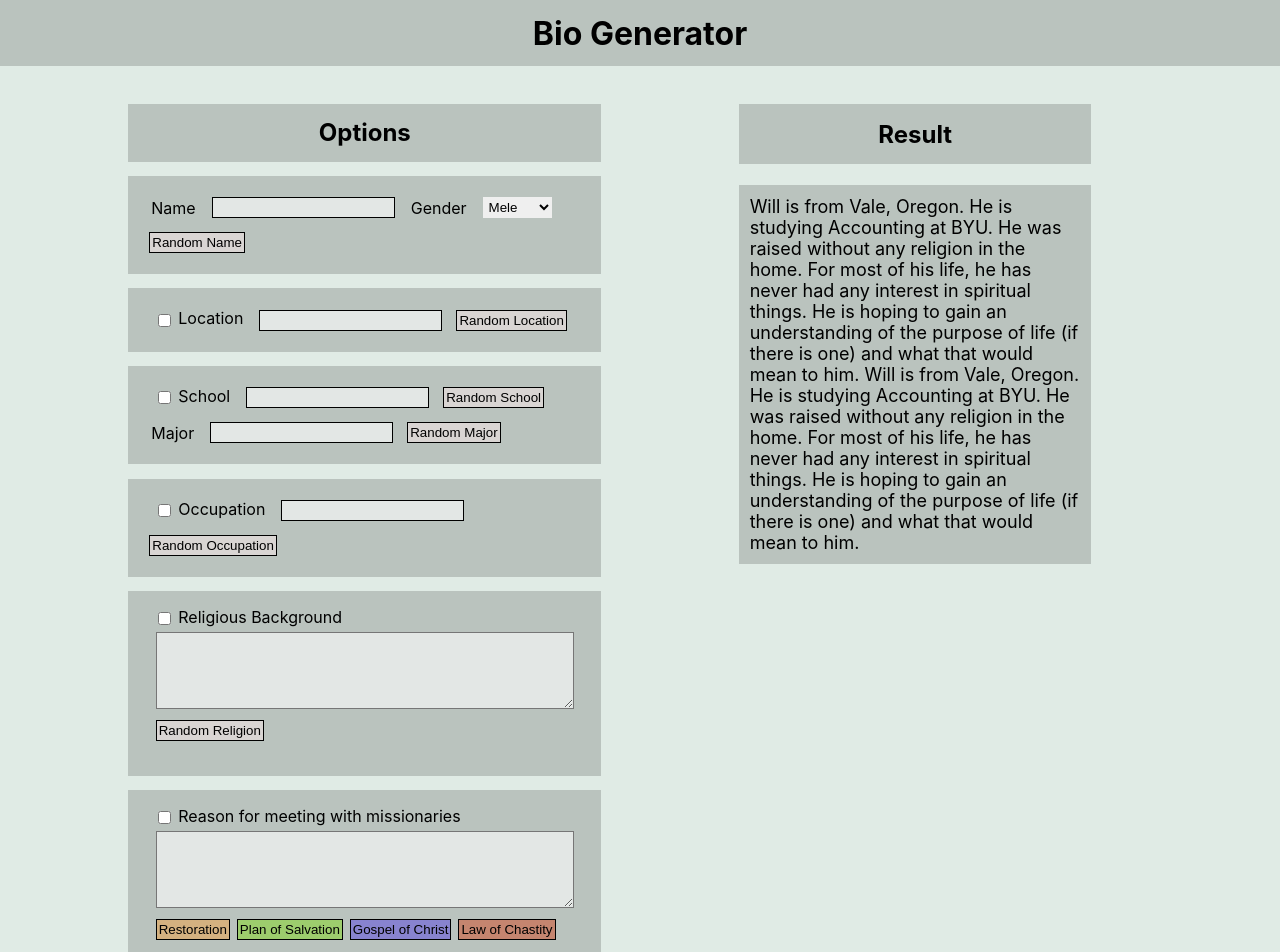
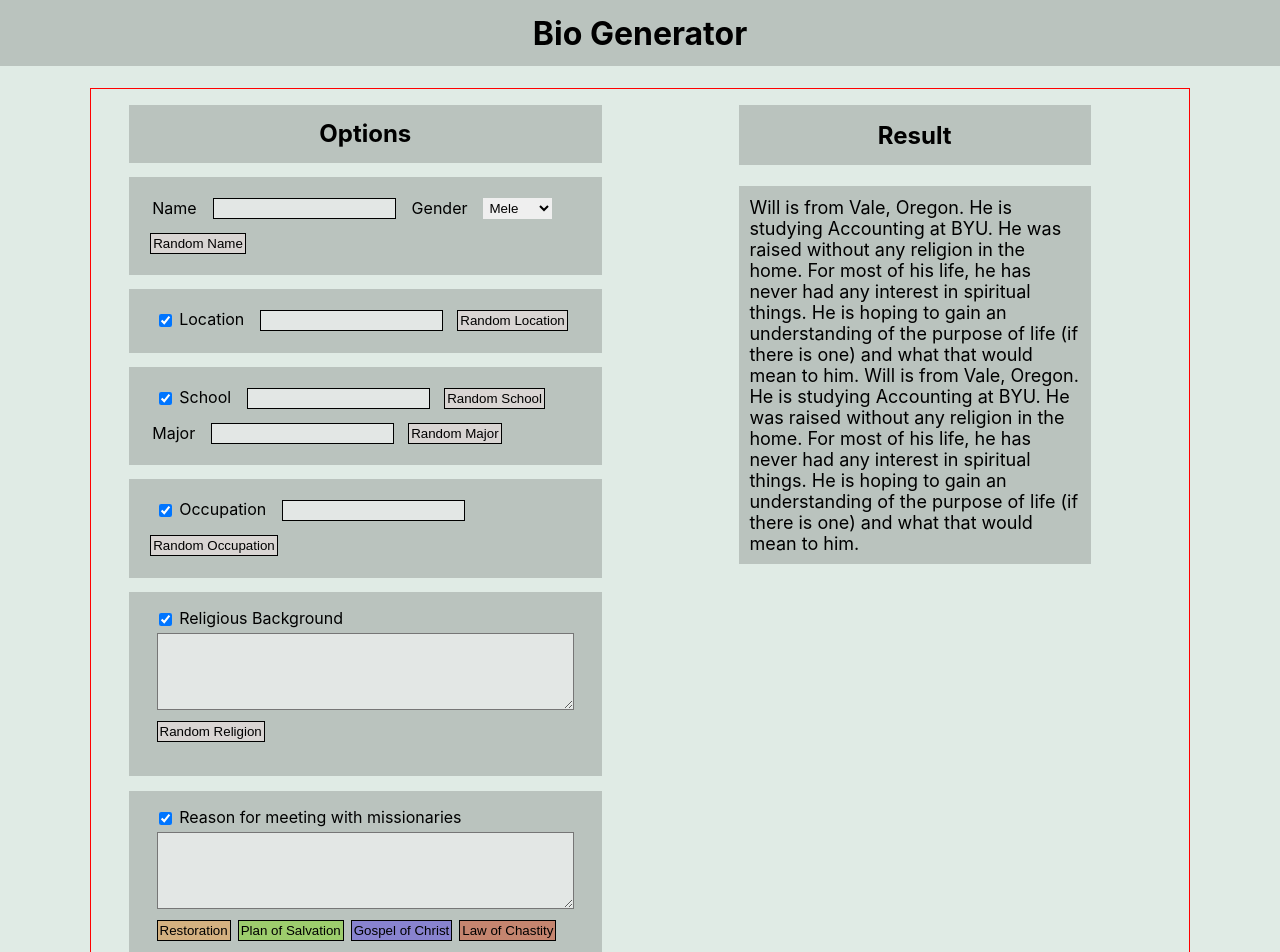
Before and after one commit to Shiva7781/Bio_Generator, a React (Create React App) app: page / in a window 1280 px wide. Shown: the top 952 px of the page. Built offline with nearby package versions, Linux system fonts and the light colour scheme.

Commit message:
Input and Checkbox functionality added

```diff
--- a/src/App.js
+++ b/src/App.js
@@ -1,12 +1,12 @@
 import "./App.css";
 import Header from "./components/Header";
-import AllData from "./components/AllData";
+import EntryData from "./components/Entry/EntryData";
 
 function App() {
   return (
     <div className="App">
       <Header />
-      <AllData />
+      <EntryData />
     </div>
   );
 }
--- a/src/components/AllData.css
+++ /dev/null
@@ -1,25 +0,0 @@
-body {
-    background-color: rgb(224, 235, 229)
-}
-
-.All_Data {
-    display: flex;
-    margin: 7%;
-    margin-top: 1.7%;
-
-    /* border: 1px solid red; */
-}
-
-.Left_Div,
-.Right_Div {
-    width: 100%;
-    display: flex;
-    justify-content: space-around;
-    /* border: 1px solid red; */
-}
-
-@media only screen and (max-width: 1111px) {
-    .All_Data {
-        flex-direction: column;
-    }
-}
--- a/src/components/AllData.js
+++ /dev/null
@@ -1,19 +0,0 @@
-import React from "react";
-import "./AllData.css";
-import EntryData from "./Entry/EntryData";
-import DisplayData from "./Display/DisplayData";
-
-const AllData = () => {
-  return (
-    <div className="All_Data">
-      <div className="Left_Div">
-        <EntryData />
-      </div>
-      <div className="Right_Div">
-        <DisplayData />
-      </div>
-    </div>
-  );
-};
-
-export default AllData;
--- a/src/components/Display/DisplayData.js
+++ b/src/components/Display/DisplayData.js
@@ -1,7 +1,10 @@
 import React from "react";
 import "./DisplayData.css";
 
-const DisplayData = () => {
+const DisplayData = ({ entryData, checkBoxes }) => {
+  console.log("entryData:", entryData);
+  console.log("checkBoxes:", checkBoxes);
+
   return (
     <div className="Display_Data">
       <div>
--- a/src/components/Entry/EntryData.css
+++ b/src/components/Entry/EntryData.css
@@ -1,3 +1,31 @@
+body {
+    background-color: rgb(224, 235, 229)
+}
+
+.All_Data {
+    display: flex;
+    margin: 7%;
+    margin-top: 1.7%;
+
+    border: 1px solid red;
+}
+
+.Left_Div,
+.Right_Div {
+    width: 100%;
+    display: flex;
+    justify-content: space-around;
+    /* border: 1px solid red; */
+}
+
+@media only screen and (max-width: 1111px) {
+    .All_Data {
+        flex-direction: column;
+    }
+}
+
+/*  */
+
 .Entry_Data {
     margin: 7%;
     margin-top: 3%;
--- a/src/components/Entry/EntryData.js
+++ b/src/components/Entry/EntryData.js
@@ -1,14 +1,15 @@
 import React, { useState } from "react";
 import "./EntryData.css";
+import DisplayData from "../Display/DisplayData";
 
 const EntryData = () => {
-  const [check, setCheck] = useState({
-    location: true,
-    school: true,
-    occupation: true,
-    religion: true,
-    reason: true,
-  });
+  const [location, setLocation] = useState(true);
+  const [school, setSchool] = useState(true);
+  const [occupation, setOccupation] = useState(true);
+  const [religious, setReligious] = useState(true);
+  const [reason, setReason] = useState(true);
+
+  const checkBoxes = [location, school, occupation, religious, reason];
 
   const [entryData, setEntryData] = useState({
     username: "",
@@ -18,10 +19,8 @@ const EntryData = () => {
     major: "",
     occupation_text: "",
     religious_txt: "",
-    reason: "",
+    reason_txt: "",
   });
-
-  const [records, setRecords] = useState({});
 
   const handleInput = (e) => {
     const field = e.target.name;
@@ -29,18 +28,13 @@ const EntryData = () => {
     // console.log(`Field: ${field}  & Value: ${value}`);
 
     setEntryData({ ...entryData, [field]: value });
+    // console.log("entryData:", entryData);
   };
 
   const submitForm = (e) => {
     e.preventDefault();
 
-    // const newRecord = { ...entryData, id: new Date().toLocaleTimeString() };
-    const newRecord = { ...entryData, id: new Date().getTime().toString() };
-
-    console.log("records:", records);
-    console.log("newRecord:", newRecord);
-
-    setRecords({ ...records, newRecord });
+    // console.log("entryData:", entryData);
 
     // setEntryData({
     //   username: "",
@@ -54,15 +48,30 @@ const EntryData = () => {
     // });
   };
 
-  const handleCheck = () => {
-    if (check) {
-      setCheck(false);
-    } else {
-      setCheck(true);
-    }
+  const locationCheck = () => {
+    location ? setLocation(false) : setLocation(true);
+    console.log("location:", location);
+  };
+  const schoolCheck = () => {
+    school ? setSchool(false) : setSchool(true);
+    console.log("school:", school);
+  };
+  const occupationCheck = () => {
+    occupation ? setOccupation(false) : setOccupation(true);
+    console.log("occupation:", occupation);
+  };
+  const religiousCheck = () => {
+    religious ? setReligious(false) : setReligious(true);
+    console.log("religious:", religious);
+  };
+  const reasonCheck = () => {
+    reason ? setReason(false) : setReason(true);
+    console.log("reason:", reason);
   };
 
   return (
+    <div className="All_Data">
+      <div className="Left_Div">
         <div className="Entry_Data">
           <div>
             <h2>Options</h2>
@@ -91,8 +100,8 @@ const EntryData = () => {
                 <input
                   type="checkbox"
                   name="location"
-              // checked={check}
-              onChange={handleCheck}
+                  checked={location}
+                  onChange={locationCheck}
                 ></input>
                 Location
               </label>
@@ -112,8 +121,8 @@ const EntryData = () => {
                 <input
                   type="checkbox"
                   name="school"
-              // checked={check}
-              onChange={handleCheck}
+                  checked={school}
+                  onChange={schoolCheck}
                 ></input>
                 School
               </label>
@@ -123,7 +132,9 @@ const EntryData = () => {
                 value={entryData.school_text}
                 onChange={handleInput}
               ></input>
-          <button onClick={() => console.log("School")}>Random School</button>
+              <button onClick={() => console.log("School")}>
+                Random School
+              </button>
               <br />
 
               <label htmlFor="major">Major</label>
@@ -138,7 +149,12 @@ const EntryData = () => {
 
             <div className="Form_Div">
               <label htmlFor="occupation_text">
-            <input type="checkbox" name="occupation"></input>
+                <input
+                  type="checkbox"
+                  name="occupation"
+                  checked={occupation}
+                  onChange={occupationCheck}
+                ></input>
                 Occupation
               </label>
               <input
@@ -155,7 +171,12 @@ const EntryData = () => {
 
             <div className="Form_Div">
               <label htmlFor="religious_txt">
-            <input type="checkbox" name="religious"></input>
+                <input
+                  type="checkbox"
+                  name="religious"
+                  checked={religious}
+                  onChange={religiousCheck}
+                ></input>
                 Religious Background
               </label>
               <br />
@@ -175,7 +196,12 @@ const EntryData = () => {
 
             <div className="Form_Div">
               <label htmlFor="reason_txt">
-            <input type="checkbox" name="Reason"></input>
+                <input
+                  type="checkbox"
+                  name="reason"
+                  checked={reason}
+                  onChange={reasonCheck}
+                ></input>
                 Reason for meeting with missionaries
               </label>
               <br />
@@ -197,7 +223,10 @@ const EntryData = () => {
                 <button className="Plan" onClick={() => console.log("Plan")}>
                   Plan of Salvation
                 </button>
-            <button className="Gospel" onClick={() => console.log("Gospel")}>
+                <button
+                  className="Gospel"
+                  onClick={() => console.log("Gospel")}
+                >
                   Gospel of Christ
                 </button>
                 <button className="Law" onClick={() => console.log("Law")}>
@@ -213,6 +242,11 @@ const EntryData = () => {
             </div>
           </form>
         </div>
+      </div>
+      <div className="Right_Div">
+        {<DisplayData entryData={entryData} checkBoxes={checkBoxes} />}
+      </div>
+    </div>
   );
 };
 
```
Lines whose indentation alone changed are shown as unchanged.
